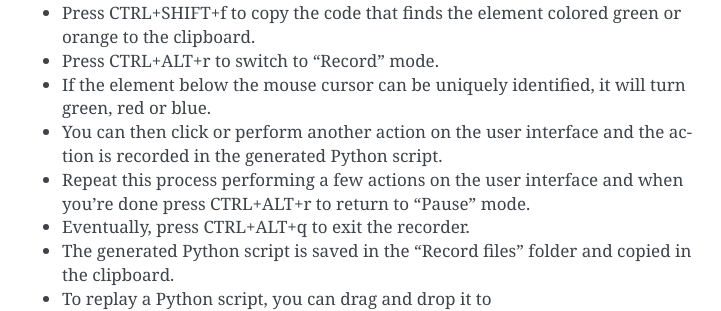
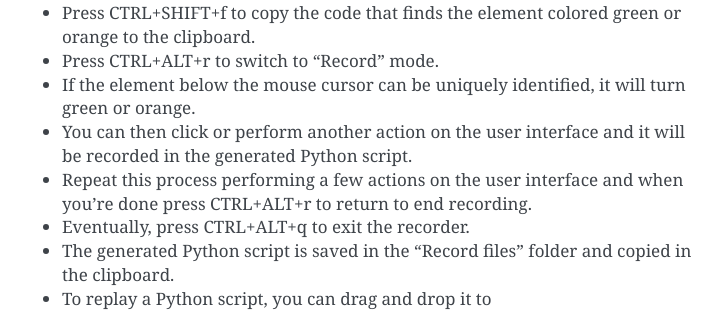
Before and after one commit to beuaaa/pywinauto_recorder, a Sphinx documentation site: the page built from docs/index.rst, in a window 1280 px wide and 900 px high, scrolled down 840 px. Shown: the part 187-498 px from the top of the window, without its empty margins (388-1109 px from the left). Built offline with Sphinx 7.4.7, drawn with Linux system fonts in a browser that asks for light colours.

Commit message:
Documentation enhancement

```diff
--- a/docs/index.rst
+++ b/docs/index.rst
@@ -38,9 +38,9 @@ Usage
 - When the recorder is started, it is in "Pause" mode.
 - Press CTRL+SHIFT+f to copy the code that finds the element colored green or orange to the clipboard.
 - Press CTRL+ALT+r to switch to "Record" mode.
-- If the element below the mouse cursor can be uniquely identified, it will turn green, red or blue.
-- You can then click or perform another action on the user interface and the action is recorded in the generated Python script.
-- Repeat this process performing a few actions on the user interface and when you're done press CTRL+ALT+r to return to "Pause" mode.
+- If the element below the mouse cursor can be uniquely identified, it will turn green or orange.
+- You can then click or perform another action on the user interface and it will be recorded in the generated Python script.
+- Repeat this process performing a few actions on the user interface and when you're done press CTRL+ALT+r to return to end recording.
 - Eventually, press CTRL+ALT+q to exit the recorder.
 - The generated Python script is saved in the "Record files" folder and copied in the clipboard.
 - To replay a Python script, you can drag and drop it to "pywinauto_recorder.exe_"
```
